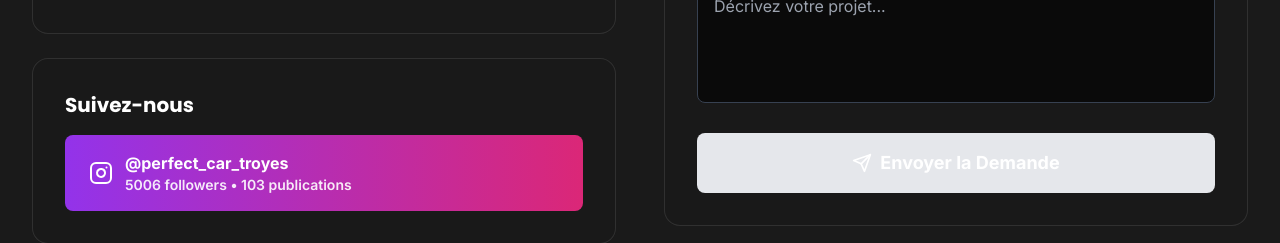
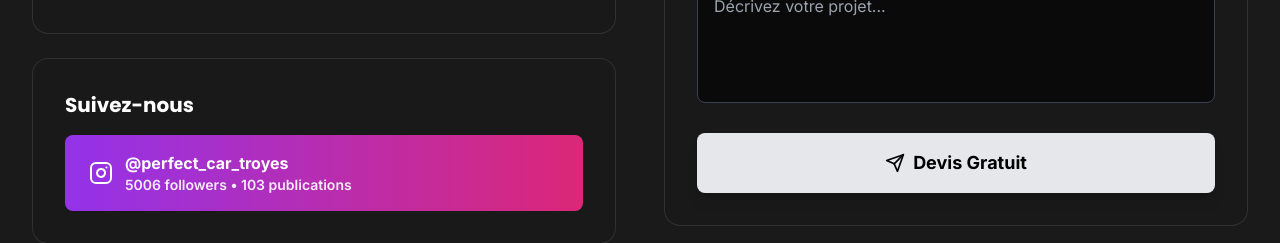
Before and after one commit to Mossab28/multiplexauto, a React (Vite) app: page / in a window 1280 px wide. Shown: the part 6300-6543 px from the top of the page. Built offline with nearby package versions, Linux system fonts and the light colour scheme.

Commit message:
fix: bouton contact 'Devis Gratuit' avec texte noir et animation clic

```diff
--- a/src/components/Contact.jsx
+++ b/src/components/Contact.jsx
@@ -197,10 +197,10 @@ const Contact = () => {
 
                 <button
                   type="submit"
-                  className="w-full bg-silver-accent hover:bg-red-700 text-white px-6 py-4 rounded-lg font-bold text-lg transition-all duration-300 hover-lift flex items-center justify-center space-x-2"
+                  className="w-full bg-silver-accent hover:bg-white active:bg-gray-400 text-black px-6 py-4 rounded-lg font-bold text-lg transition-all duration-300 hover-lift flex items-center justify-center space-x-2 shadow-lg"
                 >
                   <Send className="w-5 h-5" />
-                  <span>Envoyer la Demande</span>
+                  <span>Devis Gratuit</span>
                 </button>
               </div>
             </form>
```
